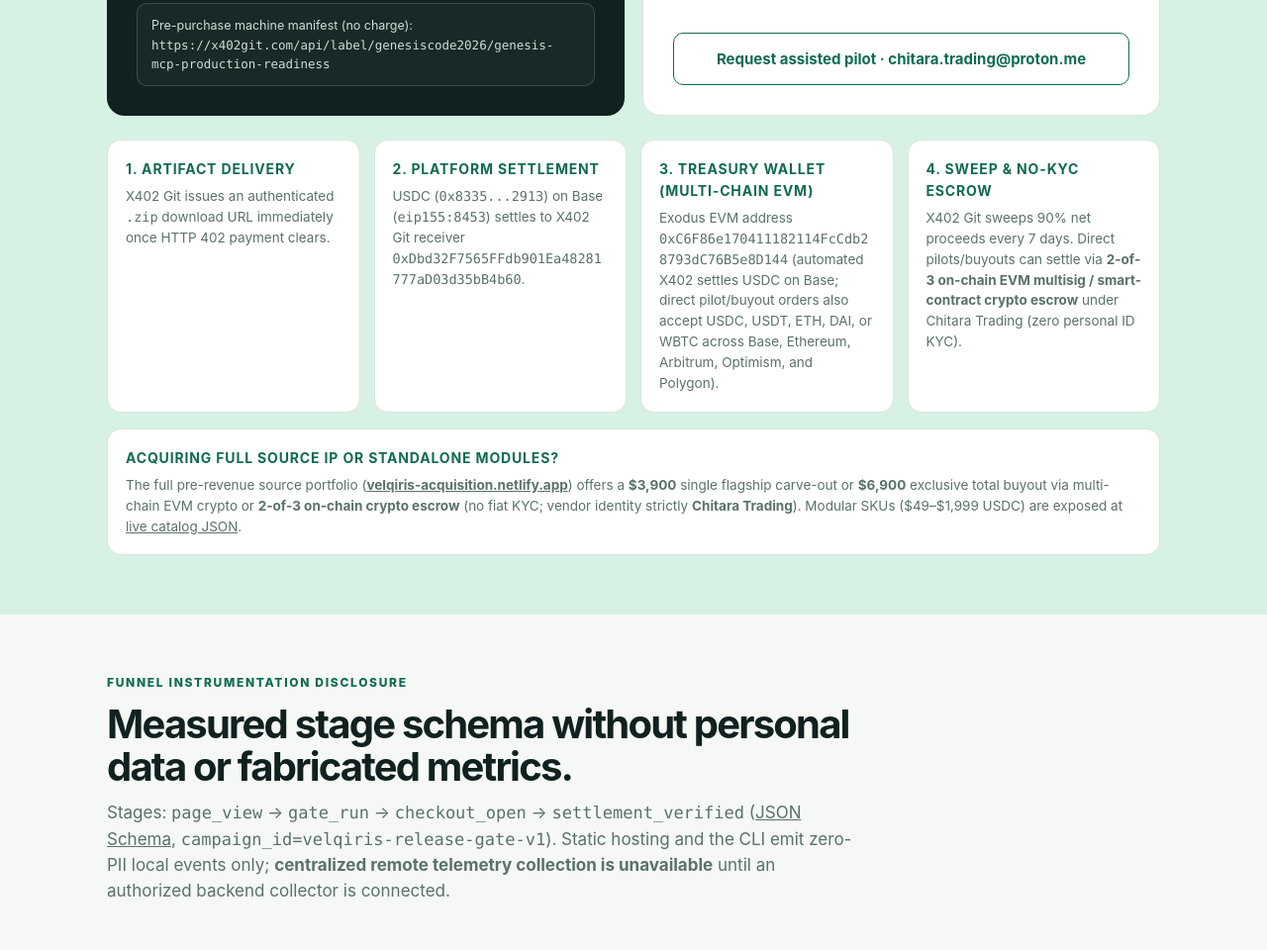
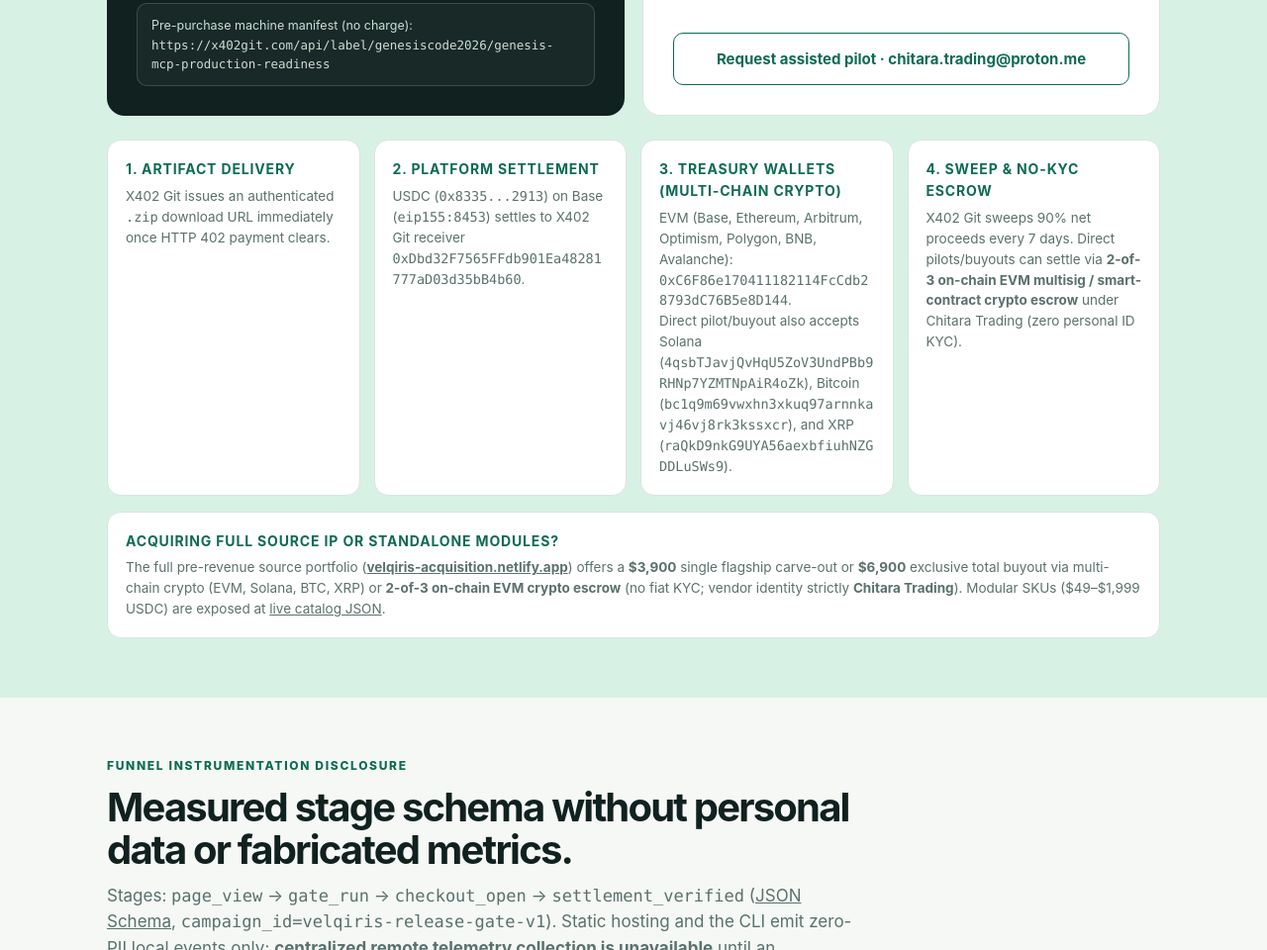
Before and after one commit to genesiscode2026/velqiris, a plain HTML site: page index.html in a window 1280 px wide. Shown: the part 4706-5666 px from the top of the page at 99% size. Drawn offline with Linux system fonts and the light colour scheme.

Commit message:
docs: publish owner-verified Exodus multi-chain payout addresses (EVM, Solana, BTC, XRP)

```diff
--- a/index.html
+++ b/index.html
@@ -409,8 +409,8 @@ jobs:
             <p>USDC (<code>0x8335...2913</code>) on Base (<code>eip155:8453</code>) settles to X402 Git receiver <code>0xDbd32F7565FFdb901Ea48281777aD03d35bB4b60</code>.</p>
           </div>
           <div class="mini">
-            <h4>3. Treasury Wallet (Multi-Chain EVM)</h4>
-            <p>Exodus EVM address <code>0xC6F86e170411182114FcCdb28793dC76B5e8D144</code> (automated X402 settles USDC on Base; direct pilot/buyout orders also accept USDC, USDT, ETH, DAI, or WBTC across Base, Ethereum, Arbitrum, Optimism, and Polygon).</p>
+            <h4>3. Treasury Wallets (Multi-Chain Crypto)</h4>
+            <p>EVM (Base, Ethereum, Arbitrum, Optimism, Polygon, BNB, Avalanche): <code>0xC6F86e170411182114FcCdb28793dC76B5e8D144</code>.<br>Direct pilot/buyout also accepts Solana (<code>4qsbTJavjQvHqU5ZoV3UndPBb9RHNp7YZMTNpAiR4oZk</code>), Bitcoin (<code>bc1q9m69vwxhn3xkuq97arnnkavj46vj8rk3kssxcr</code>), and XRP (<code>raQkD9nkG9UYA56aexbfiuhNZGDDLuSWs9</code>).</p>
           </div>
           <div class="mini">
             <h4>4. Sweep &amp; No-KYC Escrow</h4>
@@ -420,7 +420,7 @@ jobs:
 
         <div class="mini" style="margin-top:16px">
           <h4>Acquiring Full Source IP or Standalone Modules?</h4>
-          <p>The full pre-revenue source portfolio (<a href="https://velqiris-acquisition.netlify.app" rel="noopener"><strong>velqiris-acquisition.netlify.app</strong></a>) offers a <strong>$3,900</strong> single flagship carve-out or <strong>$6,900</strong> exclusive total buyout via multi-chain EVM crypto or <strong>2-of-3 on-chain crypto escrow</strong> (no fiat KYC; vendor identity strictly <strong>Chitara Trading</strong>). Modular SKUs ($49–$1,999 USDC) are exposed at <a href="https://velqiris-acquisition.netlify.app/.netlify/functions/catalog" rel="noopener">live catalog JSON</a>.</p>
+          <p>The full pre-revenue source portfolio (<a href="https://velqiris-acquisition.netlify.app" rel="noopener"><strong>velqiris-acquisition.netlify.app</strong></a>) offers a <strong>$3,900</strong> single flagship carve-out or <strong>$6,900</strong> exclusive total buyout via multi-chain crypto (EVM, Solana, BTC, XRP) or <strong>2-of-3 on-chain EVM crypto escrow</strong> (no fiat KYC; vendor identity strictly <strong>Chitara Trading</strong>). Modular SKUs ($49–$1,999 USDC) are exposed at <a href="https://velqiris-acquisition.netlify.app/.netlify/functions/catalog" rel="noopener">live catalog JSON</a>.</p>
         </div>
       </div>
     </section>
```
Also changed, not shown: tests/gate.test.js (+3 -0 lines), llms.txt.
